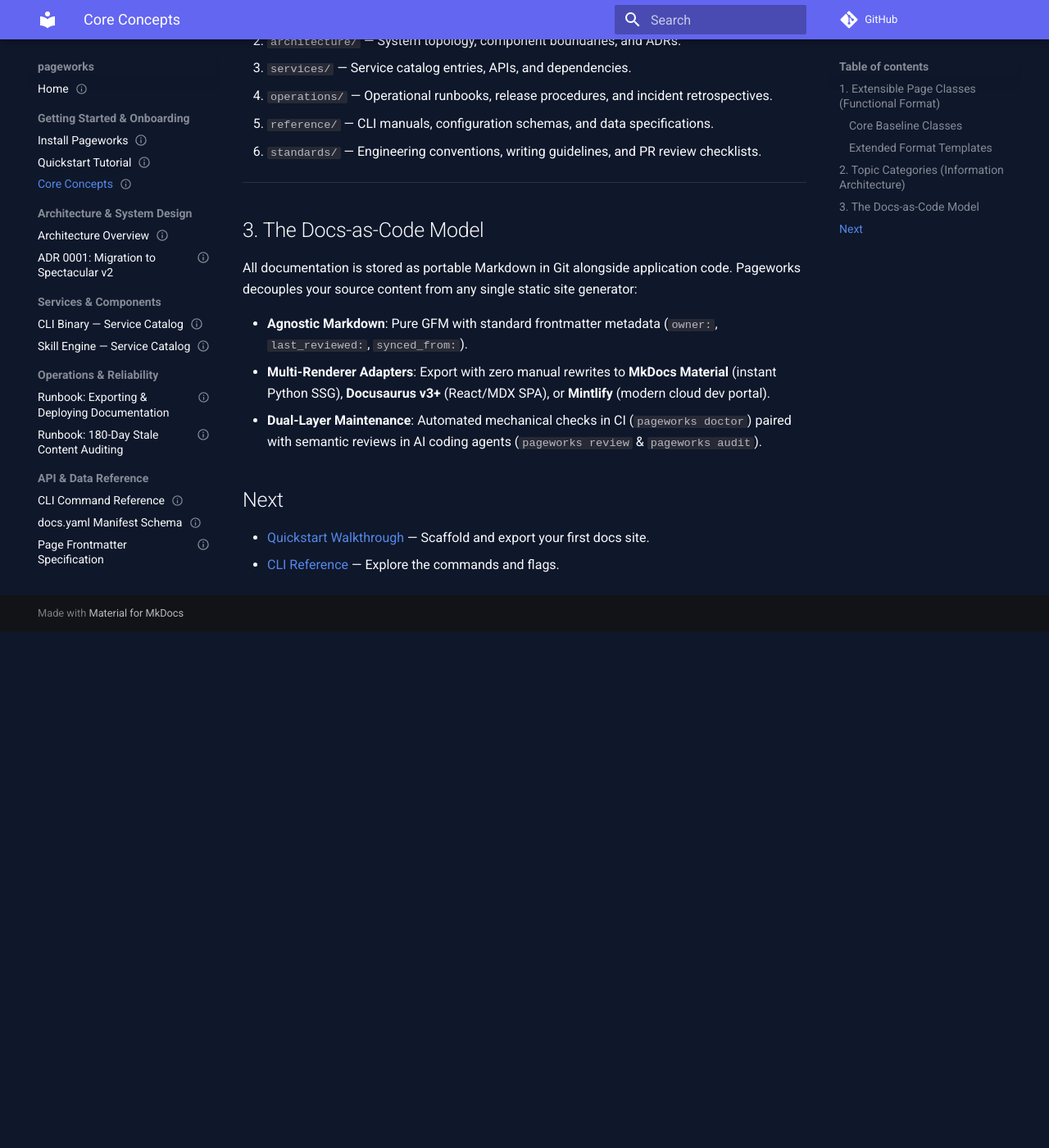
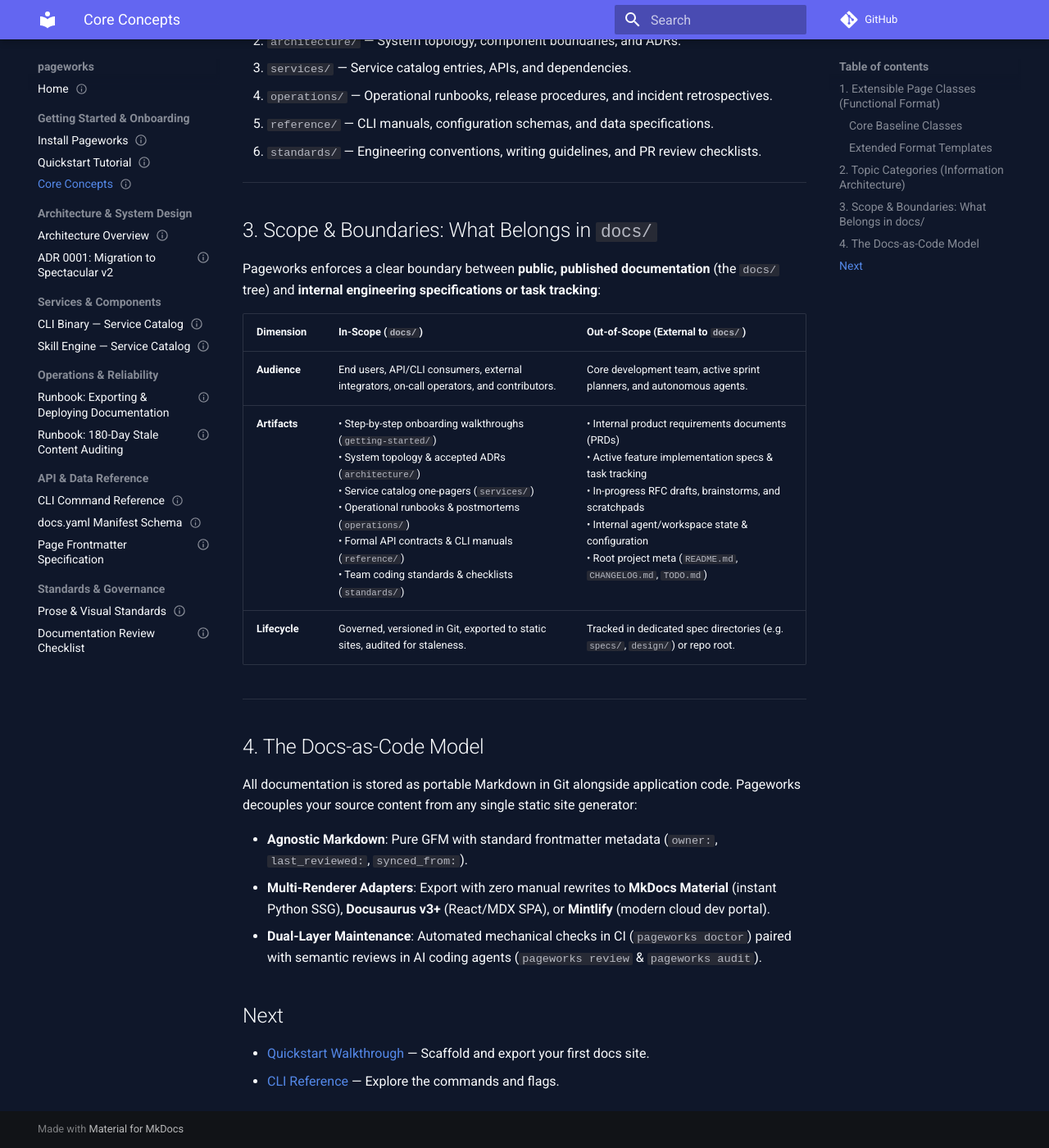
Before and after one commit to alexsmedile/pageworks, an MkDocs documentation site: the page built from docs/getting-started/concepts.md, in a window 1280 px wide and 1400 px high, scrolled down 1650 px. Shown: the whole window at 82% size. Built offline with MkDocs 1.6.1 and Material for MkDocs 9.7.7, drawn with Linux system fonts in a browser that asks for light colours; comment, search, counter and statistics services are not loaded; before the commit the page ends 2420 px from its top, so only the background shows below that.

Commit message:
docs(scope): clarify docs/ boundary and decouple from framework citations

```diff
--- a/docs/getting-started/concepts.md
+++ b/docs/getting-started/concepts.md
@@ -74,7 +74,19 @@ The filesystem and navigation sidebars are structured into 6 predictable top-lev
 
 ---
 
-## 3. The Docs-as-Code Model
+## 3. Scope & Boundaries: What Belongs in `docs/`
+
+Pageworks enforces a clear boundary between **public, published documentation** (the `docs/` tree) and **internal engineering specifications or task tracking**:
+
+| Dimension | In-Scope (`docs/`) | Out-of-Scope (External to `docs/`) |
+|---|---|---|
+| **Audience** | End users, API/CLI consumers, external integrators, on-call operators, and contributors. | Core development team, active sprint planners, and autonomous agents. |
+| **Artifacts** | • Step-by-step onboarding walkthroughs (`getting-started/`)<br>• System topology & accepted ADRs (`architecture/`)<br>• Service catalog one-pagers (`services/`)<br>• Operational runbooks & postmortems (`operations/`)<br>• Formal API contracts & CLI manuals (`reference/`)<br>• Team coding standards & checklists (`standards/`) | • Internal product requirements documents (PRDs)<br>• Active feature implementation specs & task tracking<br>• In-progress RFC drafts, brainstorms, and scratchpads<br>• Internal agent/workspace state & configuration<br>• Root project meta (`README.md`, `CHANGELOG.md`, `TODO.md`) |
+| **Lifecycle** | Governed, versioned in Git, exported to static sites, audited for staleness. | Tracked in dedicated spec directories (e.g. `specs/`, `design/`) or repo root. |
+
+---
+
+## 4. The Docs-as-Code Model
 
 All documentation is stored as portable Markdown in Git alongside application code. Pageworks decouples your source content from any single static site generator:
 
```
Also changed, not shown: CHANGELOG.md (+9 -0 lines), docs/index.md (+1 -1 lines), skills/pageworks/SKILL.md (+7 -2 lines), skills/pageworks/references/authoring.md (+3 -0 lines), skills/pageworks/references/contract.md (+2 -1 lines), skills/pageworks/references/maintenance.md (+5 -5 lines).
